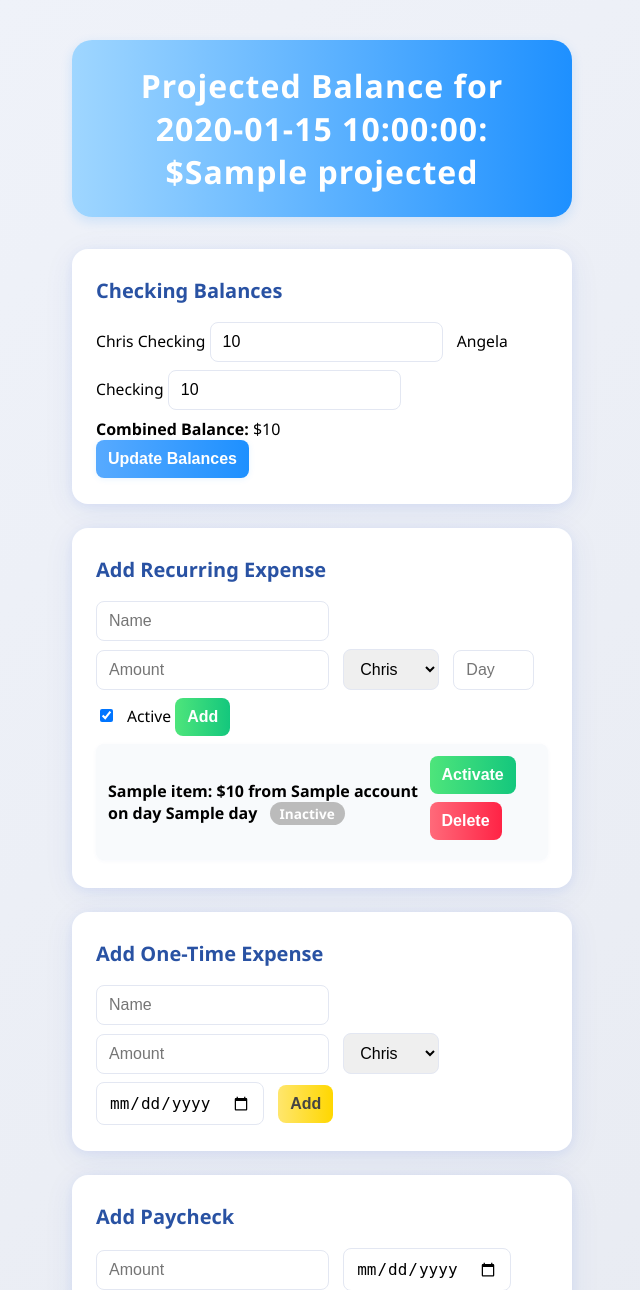
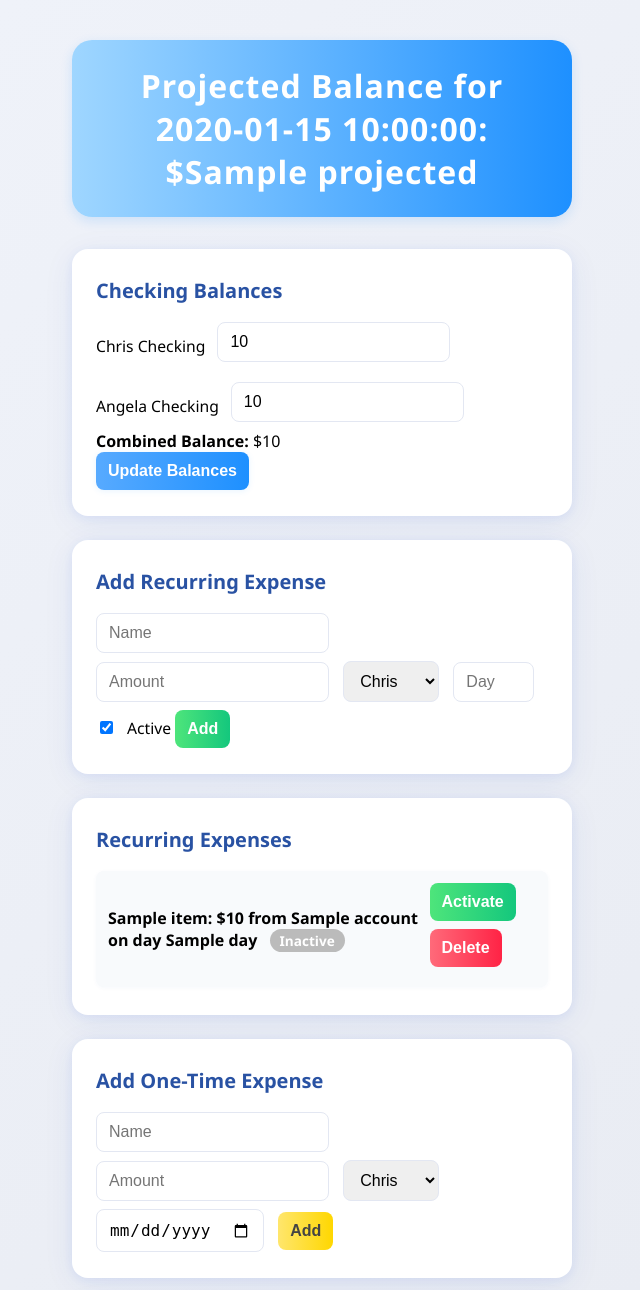
Before and after one commit to Charles-Xavier-Redemption/chess-budget-app, a Flask app: template templates/index.html in a window 1280 px wide. Shown: the top 1290 px of the page, without its empty margins (318-958 px from the left). Run offline with Flask 3, Linux system fonts and the light colour scheme; the template is opened without the code that fills it: most values are stand-ins (such as "Sample title", 1, 10 or a date in 2020).

Commit message:
Update index.html

```diff
--- a/templates/index.html
+++ b/templates/index.html
@@ -34,6 +34,12 @@
             padding: 28px 24px 18px 24px;
             margin-bottom: 24px;
         }
+        .row {
+            display: flex;
+            align-items: center;
+            gap: 12px;
+            flex-wrap: wrap;
+        }
         h2 {
             font-size: 1.25rem;
             font-weight: 600;
@@ -43,6 +49,7 @@
         }
         label {
             font-size: 0.98rem;
+            margin-bottom: 0;
         }
         input, select, button {
             border-radius: 8px;
@@ -118,6 +125,7 @@
             .main-container { max-width: 99%; padding: 6px; }
             .forecast-header { font-size: 1.2rem; padding: 10px; }
             .card { padding: 10px 6px; }
+            .row { flex-direction: column; gap: 0; }
         }
     </style>
 </head>
@@ -132,17 +140,21 @@
         {% endif %}
     </div>
 
+    <!-- Checking Balances Card -->
     <form method="post" class="card">
         <h2>Checking Balances</h2>
-        <label>Chris Checking</label>
-        <input type="number" name="chris_balance" value="{{ chris_balance }}">
-        <label>Angela Checking</label>
-        <input type="number" name="angela_balance" value="{{ angela_balance }}">
+        <div class="row">
+            <label>Chris Checking</label>
+            <input type="number" name="chris_balance" value="{{ chris_balance }}">
+            <label>Angela Checking</label>
+            <input type="number" name="angela_balance" value="{{ angela_balance }}">
+        </div>
         <div><b>Combined Balance:</b> ${{ combined_balance }}</div>
         <input type="hidden" name="form_type" value="update_balances">
         <button class="btn-blue" type="submit">Update Balances</button>
     </form>
 
+    <!-- Add Recurring Expense Card -->
     <form method="post" class="card" autocomplete="off">
         <h2>Add Recurring Expense</h2>
         <input name="name" placeholder="Name" required>
@@ -157,6 +169,11 @@
         </label>
         <input type="hidden" name="form_type" value="add_expense">
         <button class="btn-green" type="submit">Add</button>
+    </form>
+
+    <!-- Recurring Expenses List Card -->
+    <div class="card">
+        <h2>Recurring Expenses</h2>
         {% for item in recurring %}
             <div class="expense-item">
                 <span class="expense-label">
@@ -187,7 +204,7 @@
                 </span>
             </div>
         {% endfor %}
-    </form>
+    </div>
 
     <form method="post" class="card">
         <h2>Add One-Time Expense</h2>
@@ -197,7 +214,6 @@
             <option value="Chris">Chris</option>
             <option value="Angela">Angela</option>
         </select>
-        <!-- CHANGE BELOW: type="date" -->
         <input name="date" type="date" required>
         <input type="hidden" name="form_type" value="add_onetime">
         <button class="btn-yellow" type="submit">Add</button>
@@ -206,7 +222,6 @@
     <form method="post" class="card">
         <h2>Add Paycheck</h2>
         <input name="amount" placeholder="Amount" type="number" step="0.01" required>
-        <!-- CHANGE BELOW: type="date" -->
         <input name="date" type="date" required>
         <input type="hidden" name="form_type" value="add_paycheck">
         <button class="btn-blue" type="submit">Add Paycheck</button>
@@ -214,7 +229,6 @@
 
     <form method="post" class="card">
         <h2>Forecast Future Balance</h2>
-        <!-- CHANGE BELOW: type="date" -->
         <input name="forecast_date" type="date" required>
         <input type="hidden" name="form_type" value="forecast">
         <button class="btn-blue" type="submit">Run Forecast</button>
```
